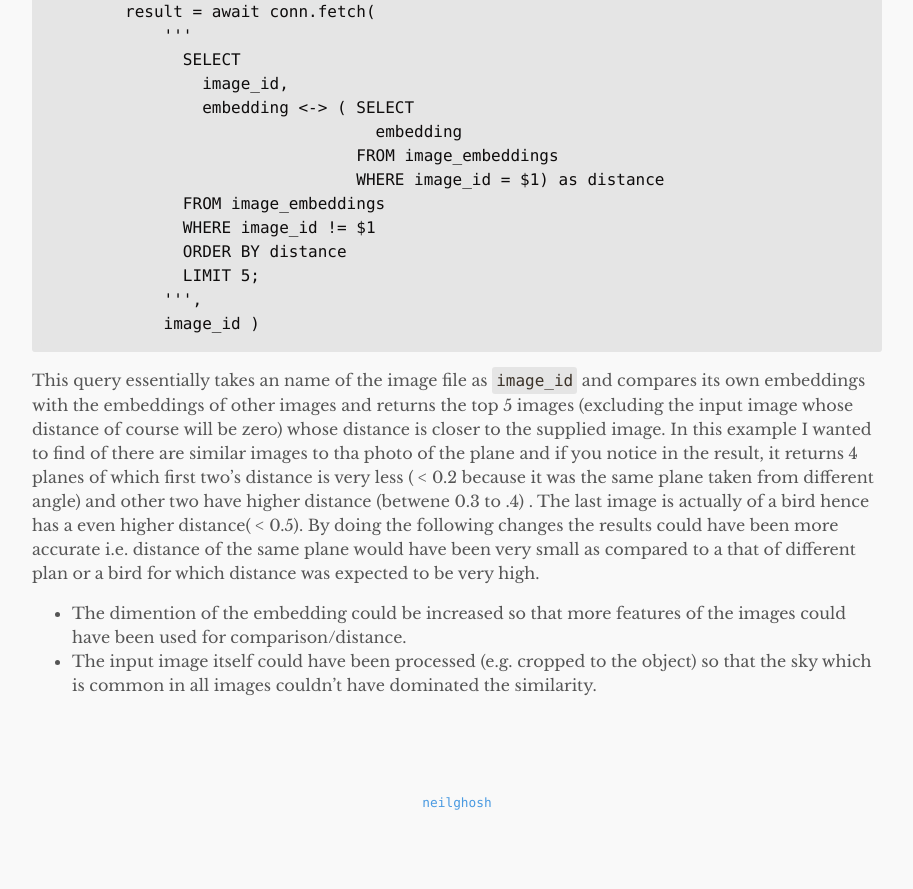
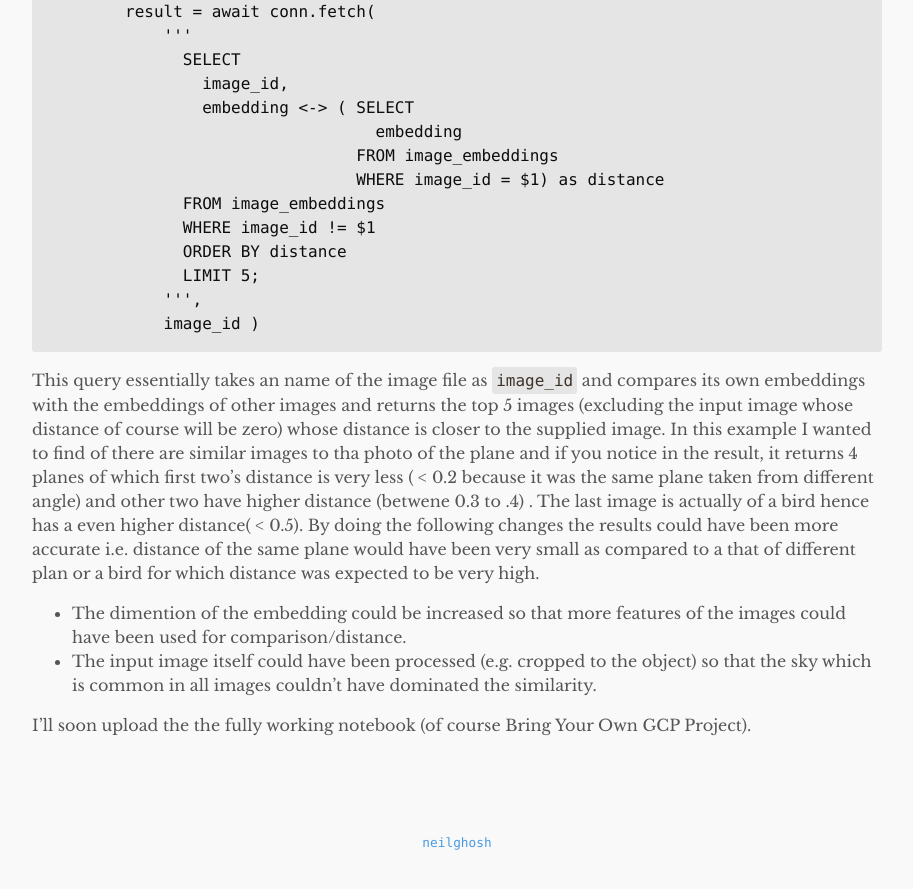
Before and after one commit to neilghosh/neilghosh.github.io, a Jekyll site: the page built from _posts/2023/2023-12-02-embeddings-prediction-using-vertext-ai-and-vector-database.md.md, in a window 1280 px wide and 900 px high, scrolled down 6404 px. Shown: the top 889 px of the window, without its empty margins (183-1096 px from the left). Built offline with Jekyll 4.4.1, drawn with Linux system fonts in a browser that asks for light colours; before the commit the page ends 7264 px from its top, so only the background shows below that.

Commit message:
_posts/2023/2023-12-02-embeddings-prediction-using-vertext-ai-and-vector-database.md.md updated from https://stackedit.io/

```diff
--- a/_posts/2023/2023-12-02-embeddings-prediction-using-vertext-ai-and-vector-database.md.md
+++ b/_posts/2023/2023-12-02-embeddings-prediction-using-vertext-ai-and-vector-database.md.md
@@ -181,8 +181,10 @@ This query essentially takes an name of the image file as `image_id` and compare
 
 - The dimention of the embedding could be increased so that more features of the images could have been used for comparison/distance.
 - The input image itself could have been processed (e.g. cropped to the object)  so that the sky which is common in all images couldn't have dominated the similarity.
+
+I'll soon upload the the fully working notebook (of course Bring Your Own GCP Project).
 <!--stackedit_data:
-eyJoaXN0b3J5IjpbLTEyODk1MTA4MzMsLTgyNzQ5ODk0NCwxOD
-EwODA3NTc3LC00NjA4MzExODksLTExMTI4NzI2OTUsMTk5Mjc0
-OTAxNyw3NjE4MTAwMDRdfQ==
+eyJoaXN0b3J5IjpbODA1NDY5Nzc4LC04Mjc0OTg5NDQsMTgxMD
+gwNzU3NywtNDYwODMxMTg5LC0xMTEyODcyNjk1LDE5OTI3NDkw
+MTcsNzYxODEwMDA0XX0=
 -->
```
